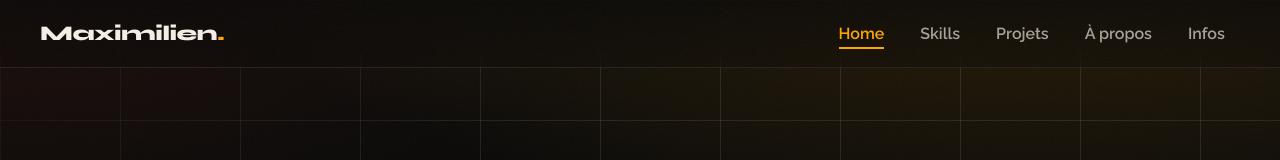
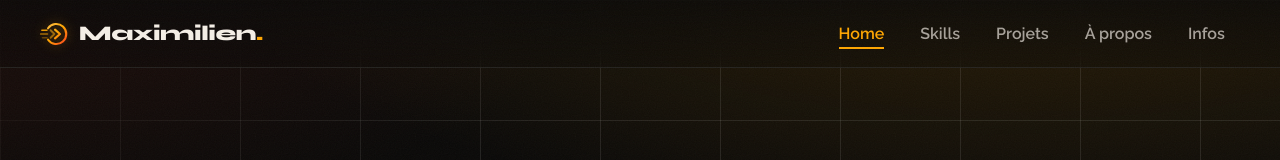
Before and after one commit to Maddax10/portfolio-react, a React (Vite) app: page / in a window 1280 px wide. Shown: the top 160 px of the page. Built offline with nearby package versions, Linux system fonts and the light colour scheme; no server answers.

Commit message:
feat(ui): nouveau logo « Velocity ring » (cercle + vitesse, esprit NFS)
Emblème SVG circulaire en dégradé ambre→ember : anneau-jauge ouvert,
double chevron de vitesse et traînées. Animation au survol (traînées qui
s'étirent, anneau qui se referme). Remplace le favicon par /logo.svg.

```diff
--- a/index.html
+++ b/index.html
@@ -2,7 +2,7 @@
 <html lang="en">
 	<head>
 		<meta charset="UTF-8" />
-		<link rel="icon" href="/icon.ico" />
+		<link rel="icon" type="image/svg+xml" href="/logo.svg" />
 		<meta name="viewport" content="width=device-width, initial-scale=1.0" />
 		<title>Michon Maximilien - Portfolio</title>
 	</head>
--- a/src/components/NavBar.tsx
+++ b/src/components/NavBar.tsx
@@ -1,5 +1,6 @@
 import { useState } from 'react';
 import { NavBarLogo } from './sub-components/NavBarLogo';
+import { Logo } from './sub-components/Logo';
 import { useScrollSpy } from '../hooks/useScrollSpy';
 
 const LINKS = [
@@ -20,8 +21,11 @@ export const NavBar = () => {
 
 	return (
 		<nav className={`nav ${open ? 'nav--open' : ''}`}>
-			<a className="nav__brand" href="#intro" onClick={close}>
-				Maximilien<span>.</span>
+			<a className="nav__brand" href="#intro" onClick={close} aria-label="Accueil">
+				<Logo className="nav__mark" />
+				<span className="nav__name">
+					Maximilien<span>.</span>
+				</span>
 			</a>
 
 			<NavBarLogo open={open} onToggle={() => setOpen((v) => !v)} />
--- /dev/null
+++ b/src/components/sub-components/Logo.tsx
@@ -0,0 +1,51 @@
+type Props = { className?: string };
+
+/**
+ * Emblème « Velocity ring » : anneau-jauge ouvert en dégradé ambre→ember,
+ * double chevron de vitesse et traînées, pour une identité dynamique
+ * (esprit Need for Speed) aux couleurs du portfolio.
+ */
+export const Logo = ({ className }: Props) => (
+	<svg className={className} viewBox="0 0 48 48" fill="none" role="img" aria-label="Logo Maximilien">
+		<defs>
+			<linearGradient id="velGrad" x1="8" y1="6" x2="42" y2="42" gradientUnits="userSpaceOnUse">
+				<stop stopColor="#ffc24d" />
+				<stop offset="0.5" stopColor="#ffa600" />
+				<stop offset="1" stopColor="#ff3b1f" />
+			</linearGradient>
+		</defs>
+
+		{/* anneau-jauge ouvert sur la gauche */}
+		<path
+			className="logo__ring"
+			d="M12.9 14.82 A16 16 0 1 1 12.9 33.18"
+			stroke="url(#velGrad)"
+			strokeWidth="3.4"
+			strokeLinecap="round"
+		/>
+
+		{/* traînées de vitesse sortant de l'ouverture */}
+		<g className="logo__streaks" stroke="#ffa600" strokeWidth="2.6" strokeLinecap="round">
+			<line x1="11" y1="18" x2="3" y2="18" opacity="0.9" />
+			<line x1="12" y1="24" x2="1" y2="24" opacity="0.6" />
+			<line x1="11" y1="30" x2="4" y2="30" opacity="0.32" />
+		</g>
+
+		{/* double chevron de vitesse */}
+		<path
+			d="M17 18 L23 24 L17 30"
+			stroke="url(#velGrad)"
+			strokeWidth="3"
+			strokeLinecap="round"
+			strokeLinejoin="round"
+			opacity="0.55"
+		/>
+		<path
+			d="M24 17 L32 24 L24 31"
+			stroke="url(#velGrad)"
+			strokeWidth="3.4"
+			strokeLinecap="round"
+			strokeLinejoin="round"
+		/>
+	</svg>
+);
--- a/src/styles/NavBar.scss
+++ b/src/styles/NavBar.scss
@@ -15,14 +15,44 @@
 
 	//-------------------------------------------------- Marque
 	&__brand {
+		display: inline-flex;
+		align-items: center;
+		gap: 0.55rem;
 		font-family: 'Syne', sans-serif;
 		font-weight: 800;
 		font-size: 1.3rem;
 		letter-spacing: -0.02em;
 		color: var(--ink);
 
-		span {
+		.nav__name span {
 			color: var(--amber);
+		}
+
+		&:hover .nav__mark {
+			transform: translateX(2px);
+
+			.logo__streaks {
+				transform: scaleX(1.35);
+			}
+			.logo__ring {
+				stroke-dasharray: 0;
+			}
+		}
+	}
+
+	&__mark {
+		width: 30px;
+		height: 30px;
+		flex: 0 0 auto;
+		transition: transform var(--t) var(--ease);
+		filter: drop-shadow(0 0 6px rgba(255, 166, 0, 0.35));
+
+		.logo__streaks {
+			transform-origin: left center;
+			transition: transform var(--t) var(--ease);
+		}
+		.logo__ring {
+			transition: stroke-dasharray var(--t) var(--ease);
 		}
 	}
 
```
Also changed, not shown: public/logo.svg (added).
